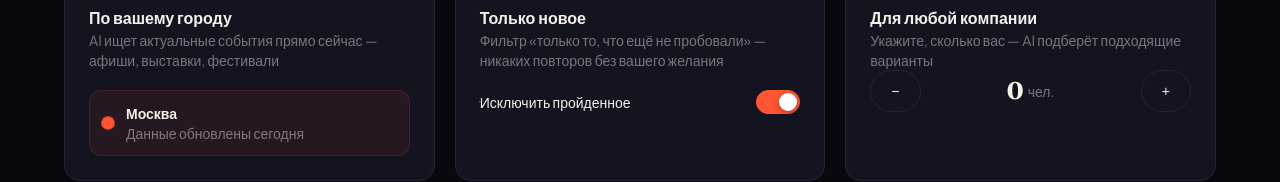
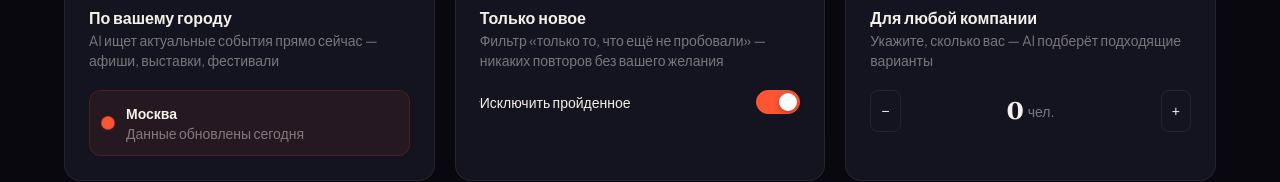
Before and after one commit to Lugzan151892/what-to-do-app-front, a Next.js app: page / in a window 1280 px wide. Shown: the part 2824-3006 px from the top of the page. Built offline with nearby package versions, Linux system fonts and the light colour scheme.

Commit message:
main-page: finished oportunities row

```diff
--- a/src/app/(views)/(main-page)/components/opportunities-section/OpportunitiesSection.tsx
+++ b/src/app/(views)/(main-page)/components/opportunities-section/OpportunitiesSection.tsx
@@ -135,7 +135,7 @@ const OppurtunitiesSection = () => {
             <span className="w-mt-16 w-text-color--cream w-text-base w-fweight-700">
               Для любой компании
             </span>
-            <span className="w-text-color--muted w-text-sm">
+            <span className="w-text-color--muted w-text-sm w-mb-20">
               Укажите, сколько вас — AI подберёт подходящие варианты
             </span>
             <Stepper suffix="чел." />
--- a/src/components/ui/button/WButton.tsx
+++ b/src/components/ui/button/WButton.tsx
@@ -6,12 +6,22 @@ import { useMemo } from 'react';
 import clsx from '@/app/utils/style-utils/clsx';
 
 interface IWButtonProps {
+  radius?: number
+  paddingX?: number
+  paddingY?: number
   text: string
   type?: EBUTTON_TYPE
   onClick: () => void
 }
 
-const WButton: React.FC<IWButtonProps> = ({ text, type = EBUTTON_TYPE.BORDERED, onClick }) => {
+const WButton: React.FC<IWButtonProps> = ({
+  text,
+  type = EBUTTON_TYPE.BORDERED,
+  radius = 999,
+  paddingX = 20,
+  paddingY = 10,
+  onClick,
+}) => {
   const className = useMemo(() => {
     if (type === EBUTTON_TYPE.BORDERED) {
       return styles.wButtonBordered;
@@ -19,10 +29,20 @@ const WButton: React.FC<IWButtonProps> = ({ text, type = EBUTTON_TYPE.BORDERED,
 
     return styles.wButtonFilled;
   }, [type]);
+
+  const computedStyles = useMemo(() => ({
+    borderRadius: `${radius}px`,
+    paddingTop: `${paddingY}px`,
+    paddingBottom: `${paddingY}px`,
+    paddingLeft: `${paddingX}px`,
+    paddingRight: `${paddingX}px`,
+  }), [radius, paddingY, paddingX]);
+
   return (
     <button
-      className={clsx('w-px-20 w-py-10', styles.button, className)}
+      className={clsx(styles.button, className)}
       onClick={onClick}
+      style={computedStyles}
     >
       {text}
     </button>
--- a/src/components/ui/button/wbutton.module.scss
+++ b/src/components/ui/button/wbutton.module.scss
@@ -2,6 +2,7 @@
   cursor: pointer;
   border-radius: 999px;
   display: block;
+  height: max-content;
 }
 
 .wButtonBordered {
--- a/src/components/ui/stepper/Stepper.tsx
+++ b/src/components/ui/stepper/Stepper.tsx
@@ -20,6 +20,9 @@ const Stepper: React.FC<IStepperProps> = ({ value = 0, prefix, suffix, onChange
     <div className="w-flex w-flex--space-between w-align-center">
       <WButton
         text="−"
+        radius={8}
+        paddingX={10}
+        paddingY={10}
         onClick={() => { if (value && value >= 0) handleChange(value - 1); }}
       />
       <div className="w-flex w-gap-4 w-align-center">
@@ -39,6 +42,9 @@ const Stepper: React.FC<IStepperProps> = ({ value = 0, prefix, suffix, onChange
       </div>
       <WButton
         text="+"
+        radius={8}
+        paddingX={10}
+        paddingY={10}
         onClick={() => { if (value && value >= 0) handleChange(value + 1); }}
       />
     </div>
```
